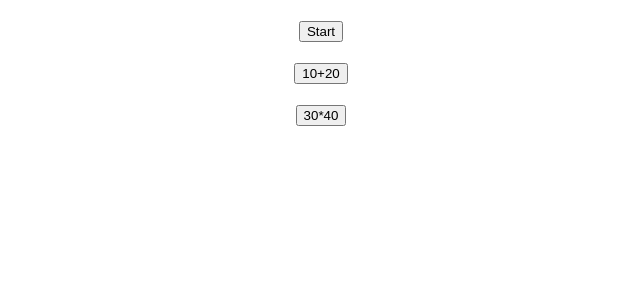
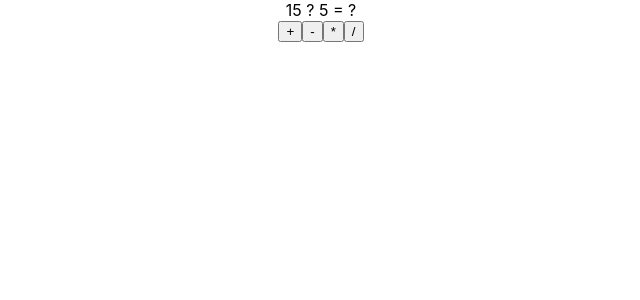
Before and after one commit to Daidonm/app1, a React (Create React App) app: page / in a window 1280 px wide. Shown: the top 300 px of the page, without its empty margins (319-959 px from the left). Built offline with nearby package versions, Linux system fonts and the light colour scheme.

Commit message:
ref-fucntion

```diff
--- a/src/App.js
+++ b/src/App.js
@@ -1,11 +1,6 @@
 import React from 'react';
-import  {Header,Content, Footer } from './func-components';
-import Calendar from './class-component';
-import Calculator2 from './calculator';
-import EventData2 from './event-data';
+import RefsFunc from './refs-func';
 
-function App() {
-  return <EventData2/>
+export default function App() {
+  return RefsFunc();
 }
-
-export default App;
--- /dev/null
+++ b/src/refs-func.js
@@ -0,0 +1,31 @@
+import React, {useRef} from 'react';
+export default function RefsFunc() {
+    const num1 = useRef();
+    const num2 = useRef();
+    const operator = React.useRef();
+    const result = React.useRef();
+
+    const calulate = (ev) => {
+        let op = ev.target.innerText;
+        let n1 = parseInt(num1.current.innerText);
+        let n2 = parseInt(num2.current.innerText);
+        let r = eval(`${n1} ${op} ${n2}`);
+        result.current.innerText = r;
+        operator.current.innerText = op;
+    }
+    return (
+        <div style={{textAlign:'center',marginTop:'20',fontSize:'18'}}>
+            <span ref={num1}>15</span>&nbsp;
+            <span ref={operator}>?</span>&nbsp;
+            <span ref={num2}>5</span>&nbsp;
+            <span >=</span>&nbsp;
+            <span ref={result}>?</span>
+            <div>
+                <button onClick={calulate}>+</button>
+                <button onClick={calulate}>-</button>
+                <button onClick={calulate}>*</button>
+                <button onClick={calulate}>/</button>
+            </div>
+        </div>
+    )
+}
```
